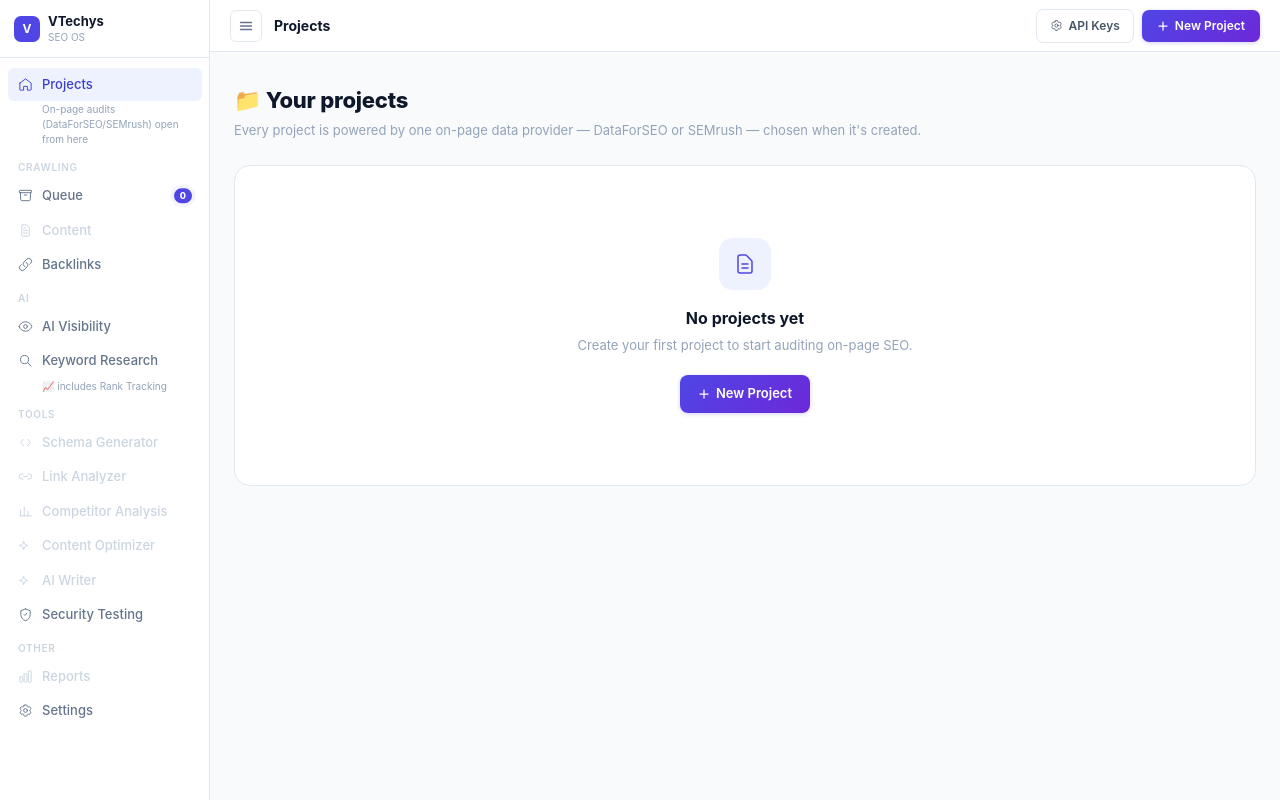
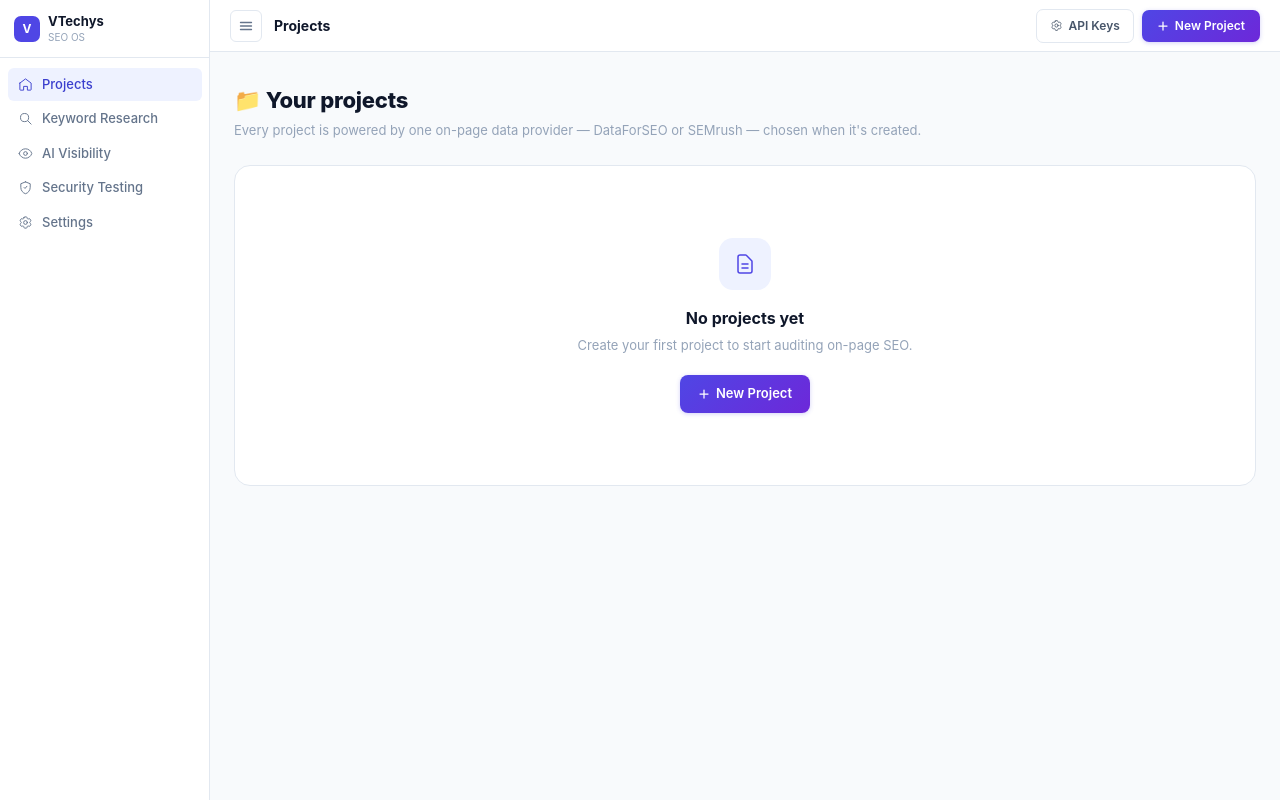
Before and after one commit to abhiraz7/SEO-Automation, a FastAPI app: page / in a window 1280 px wide. Run offline with FastAPI, Linux system fonts and the light colour scheme; data that the repository does not hold is empty; some libraries are stand-ins or nearby versions.

Commit message:
Sidebar: no dead items, project menu inside projects, one active link
Removes the four greyed-out items with no page behind them (Content, Schema Generator, AI Writer, Reports) and the three that greyed out outside a project. Inside /projects/<id> the menu shows that project's pages (On-page SEO, Backlinks, AI Visibility, Keywords, Competitors, Content Optimizer, Link Analyzer, Security check, Queue); elsewhere it shows the cross-project pages. Fixes Projects staying highlighted on every project page, and drops the two helper captions. Project is read from the URL so the menu is right even when a route passes no project. 50 render tests.

Co-Authored-By: Claude Sonnet 5.5 <noreply@anthropic.com>

```diff
--- a/app/templates/partials/sidebar.html
+++ b/app/templates/partials/sidebar.html
@@ -18,23 +18,28 @@
 {% endif %}
 {% endmacro %}
 
-{% macro nav_link(href, label, icon_name, active=False, enabled=True, disabled_reason="coming soon") %}
-{% if enabled %}
+{# One link style. There is deliberately no "disabled" variant: every item that
+   appears is a real page, so nothing in the menu looks broken or greyed out.
+   Planned features live in the roadmap docs, not as dead links here. #}
+{% macro nav_link(href, label, icon_name, active=False) %}
 <a href="{{ href }}" style="display:flex;align-items:center;gap:9px;padding:7px 10px;border-radius:6px;text-decoration:none;font-size:13px;font-weight:500;color:{% if active %}#3b3fce{% else %}#64748b{% endif %};background:{% if active %}#eef2ff{% else %}transparent{% endif %};"
    onmouseover="{% if not active %}this.style.background='#f1f5f9';this.style.color='#0f172a'{% endif %}"
    onmouseout="{% if not active %}this.style.background='transparent';this.style.color='#64748b'{% endif %}">
   <svg viewBox="0 0 24 24" fill="none" stroke="currentColor" stroke-width="1.5" width="15" height="15" style="flex-shrink:0;">{{ svg_icon(icon_name) }}</svg>
   {{ label }}
 </a>
-{% else %}
-<span style="display:flex;align-items:center;gap:9px;padding:7px 10px;border-radius:6px;font-size:13px;font-weight:500;color:#cbd5e1;cursor:not-allowed;" title="{{ label }} — {{ disabled_reason }}">
-  <svg viewBox="0 0 24 24" fill="none" stroke="currentColor" stroke-width="1.5" width="15" height="15" style="flex-shrink:0;">{{ svg_icon(icon_name) }}</svg>
-  {{ label }}
-</span>
-{% endif %}
 {% endmacro %}
 
-{% set in_projects = path == "/" or path.startswith("/projects") %}
+{% macro section(title) %}
+<div style="margin:10px 0 3px;padding:0 10px;font-size:10px;font-weight:600;color:#94a3b8;letter-spacing:0.07em;text-transform:uppercase;">{{ title }}</div>
+{% endmacro %}
+
+{# Which project are we inside? Read it from the URL (/projects/<id>/...) so the
+   menu is right on every page, whether or not the route passed `project`. #}
+{% set parts = path.split('/') %}
+{% set pid = parts[2] if (path.startswith('/projects/') and parts|length > 2 and parts[2].isdigit()) else none %}
+{% set pbase = '/projects/' ~ pid if pid else none %}
+{% set pname = project.name if (project is defined and project and project.name) else ('Project ' ~ pid if pid else '') %}
 
 <aside id="sidebar" style="width:210px;min-width:210px;background:#fff;border-right:1px solid #e2e8f0;display:flex;flex-direction:column;height:100vh;flex-shrink:0;">
 <div id="sidebar-inner" style="width:210px;min-width:210px;height:100%;overflow-y:auto;display:flex;flex-direction:column;">
@@ -53,11 +58,20 @@
   <!-- Navigation -->
   <nav style="flex:1;padding:10px 8px;display:flex;flex-direction:column;gap:1px;">
 
-    {{ nav_link("/", "Projects", "home", active=(path == "/" or in_projects)) }}
-    <div style="padding:0 10px 4px 34px;font-size:10px;color:#94a3b8;">On-page audits (DataForSEO/SEMrush) open from here</div>
+    {% if pid %}
+    {# ── Inside a project: everything that belongs to THIS project ── #}
+    <a href="/" style="display:flex;align-items:center;gap:6px;padding:4px 10px;font-size:11px;color:#64748b;text-decoration:none;">&larr; All projects</a>
+    <div title="{{ pname }}" style="padding:2px 10px 6px;font-size:13px;font-weight:700;color:#0f172a;overflow:hidden;text-overflow:ellipsis;white-space:nowrap;">{{ pname }}</div>
 
-    <div style="margin:8px 0 3px;padding:0 10px;font-size:10px;font-weight:600;color:#cbd5e1;letter-spacing:0.07em;text-transform:uppercase;">Crawling</div>
-    <!-- Queue item -->
+    {{ nav_link(pbase, "On-page SEO", "onpage", active=(path == pbase or path.startswith(pbase ~ "/onpage") or path.startswith(pbase ~ "/pages"))) }}
+    {{ nav_link(pbase ~ "#backlinks", "Backlinks", "backlinks") }}
+    {{ nav_link(pbase ~ "/visibility", "AI Visibility", "visibility", active=path.startswith(pbase ~ "/visibility")) }}
+    {{ nav_link(pbase ~ "/keywords", "Keywords", "keyword", active=false) }}
+    {{ nav_link(pbase ~ "/competitors", "Competitors", "competitor", active=path.startswith(pbase ~ "/competitors")) }}
+    {{ nav_link(pbase ~ "/optimizer", "Content Optimizer", "aiwriter", active=path.startswith(pbase ~ "/optimizer")) }}
+    {{ nav_link(pbase ~ "/links", "Link Analyzer", "link", active=path.startswith(pbase ~ "/links")) }}
+    {{ nav_link(pbase ~ "/security", "Security check", "security", active=path.startswith(pbase ~ "/security")) }}
+    <!-- Queue opens a drawer (jobs for this project), it is not a page -->
     <a href="#" onclick="if(typeof openDrawer!=='undefined'){openDrawer('queue-drawer')}return false;"
        style="display:flex;align-items:center;gap:9px;padding:7px 10px;border-radius:6px;text-decoration:none;font-size:13px;font-weight:500;color:#64748b;background:transparent;position:relative;"
        onmouseover="this.style.background='#f1f5f9';this.style.color='#0f172a'" onmouseout="this.style.background='transparent';this.style.color='#64748b'">
@@ -66,41 +80,19 @@
       <span class="q-badge" style="position:absolute;right:10px;top:50%;transform:translateY(-50%);font-size:9px;font-weight:800;padding:1px 6px;border-radius:10px;background:#4f46e5;color:#fff;min-width:16px;text-align:center;">0</span>
     </a>
 
-    {{ nav_link("#", "Content", "content", enabled=False) }}
-    {% if project is defined %}
-      {# Explicit destination, not relying on the /projects/{id} -> /onpage
-         redirect preserving the #backlinks fragment (browsers do this
-         correctly, but it's implicit -- point directly at the real page
-         instead of through a redirect). Same on-page/crawler branching
-         routes/projects.py's project_detail route already does. #}
-      {% set bl_href = (path if path.startswith("/projects/" ~ project.id ~ "/onpage") else "/projects/" ~ project.id) ~ "#backlinks" %}
+    {{ section("Workspace") }}
+    {{ nav_link("/", "Projects", "home") }}
+    {{ nav_link("/keywords", "Keyword Research", "keyword", active=path.startswith("/keywords")) }}
+    {{ nav_link("/settings", "Settings", "settings", active=(path == "/settings")) }}
+
     {% else %}
-      {% set bl_href = "/" %}
+    {# ── Outside a project: the cross-project pages ── #}
+    {{ nav_link("/", "Projects", "home", active=(path == "/")) }}
+    {{ nav_link("/keywords", "Keyword Research", "keyword", active=path.startswith("/keywords")) }}
+    {{ nav_link("/visibility", "AI Visibility", "visibility", active=path.startswith("/visibility")) }}
+    {{ nav_link("/security", "Security Testing", "security", active=path.startswith("/security")) }}
+    {{ nav_link("/settings", "Settings", "settings", active=path.startswith("/settings")) }}
     {% endif %}
-    {{ nav_link(bl_href, "Backlinks", "backlinks") }}
-
-    <div style="margin:8px 0 3px;padding:0 10px;font-size:10px;font-weight:600;color:#cbd5e1;letter-spacing:0.07em;text-transform:uppercase;">AI</div>
-    {{ nav_link("/visibility", "AI Visibility", "visibility", active=path.startswith("/visibility") or path.endswith("/visibility")) }}
-    {{ nav_link("/keywords", "Keyword Research", "keyword", active=path.startswith("/keywords")) }}
-    <div style="padding:0 10px 4px 34px;font-size:10px;color:#94a3b8;">📈 includes Rank Tracking</div>
-
-    <div style="margin:8px 0 3px;padding:0 10px;font-size:10px;font-weight:600;color:#cbd5e1;letter-spacing:0.07em;text-transform:uppercase;">Tools</div>
-    {{ nav_link("#", "Schema Generator", "schema", enabled=False) }}
-    {% if project is defined %}
-      {{ nav_link("/projects/" ~ project.id ~ "/links", "Link Analyzer", "link", active=path.startswith("/projects/" ~ project.id ~ "/links")) }}
-      {{ nav_link("/projects/" ~ project.id ~ "/competitors", "Competitor Analysis", "competitor", active=path.startswith("/projects/" ~ project.id ~ "/competitors")) }}
-      {{ nav_link("/projects/" ~ project.id ~ "/optimizer", "Content Optimizer", "aiwriter", active=path.startswith("/projects/" ~ project.id ~ "/optimizer")) }}
-    {% else %}
-      {{ nav_link("#", "Link Analyzer", "link", enabled=False, disabled_reason="open a project first") }}
-      {{ nav_link("#", "Competitor Analysis", "competitor", enabled=False, disabled_reason="open a project first") }}
-      {{ nav_link("#", "Content Optimizer", "aiwriter", enabled=False, disabled_reason="open a project first") }}
-    {% endif %}
-    {{ nav_link("#", "AI Writer", "aiwriter", enabled=False) }}
-    {{ nav_link("/security", "Security Testing", "security", active=path.startswith("/security") or path.endswith("/security")) }}
-
-    <div style="margin:8px 0 3px;padding:0 10px;font-size:10px;font-weight:600;color:#cbd5e1;letter-spacing:0.07em;text-transform:uppercase;">Other</div>
-    {{ nav_link("#", "Reports", "reports", enabled=False) }}
-    {{ nav_link("/settings", "Settings", "settings", active=(path == "/settings")) }}
 
   </nav>
 
```
Also changed, not shown: tests/test_sidebar.py (added, +90 -0 lines).
